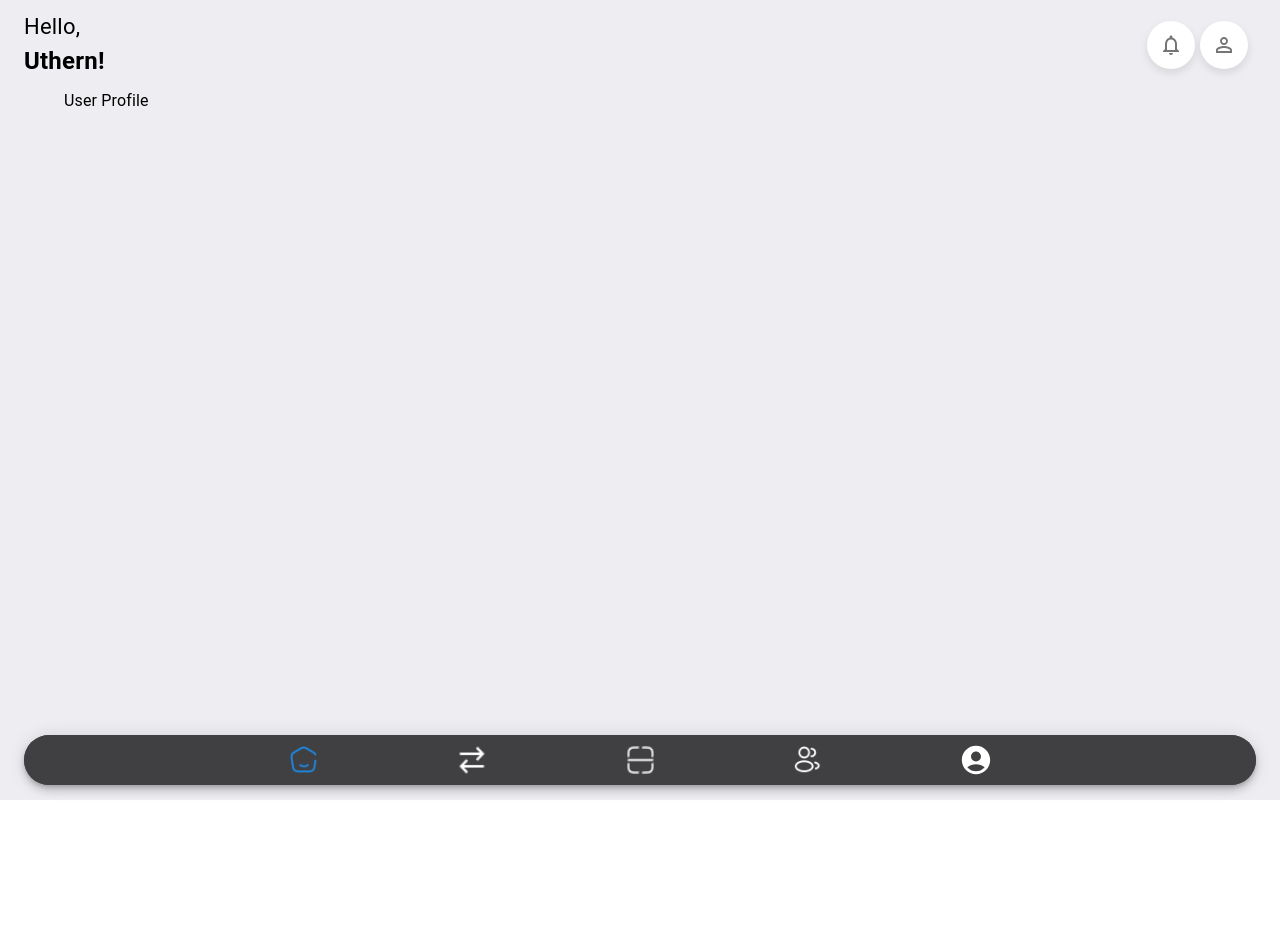
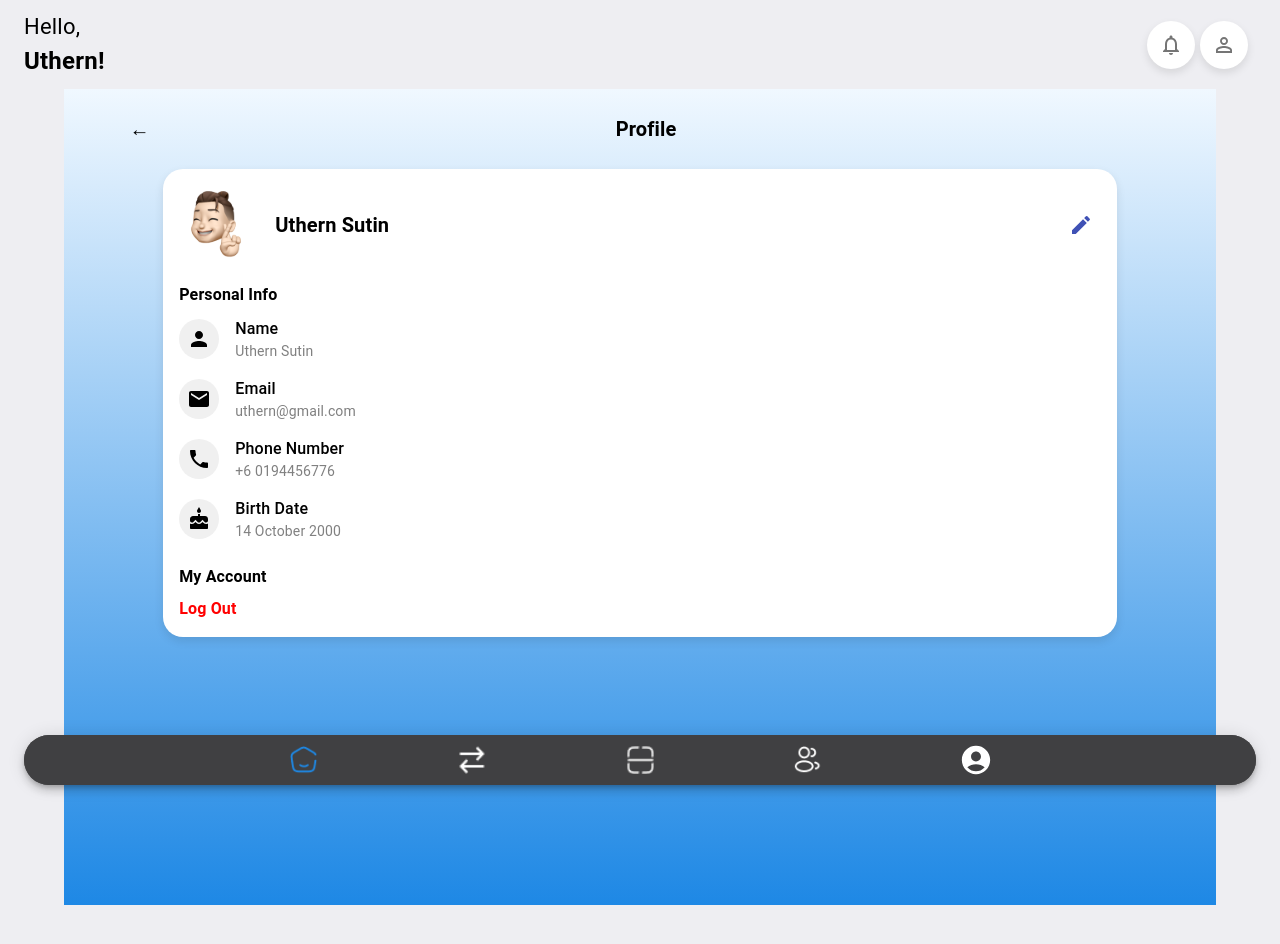
Before and after one commit to Uthern93/Bedak-Bil, a React (Create React App) app: page /profile in a window 1280 px wide. Shown: the top 944 px of the page. Before the commit the page ends 800 px from the top, so only its background shows below. Built offline with nearby package versions, Linux system fonts and the light colour scheme.

Commit message:
added profile page

```diff
--- a/src/views/profile/index.js
+++ b/src/views/profile/index.js
@@ -1,12 +1,177 @@
-import {Typography} from "@mui/material";
+import React from "react";
+import { Typography, Box, Avatar, IconButton } from "@mui/material";
+import EditIcon from "@mui/icons-material/Edit";
+import PersonIcon from "@mui/icons-material/Person";
+import EmailIcon from "@mui/icons-material/Email";
+import PhoneIcon from "@mui/icons-material/Phone";
+import CakeIcon from "@mui/icons-material/Cake";
+
+const Profile = () => {
+    return (
+        <Box
+            sx={{
+                background: "linear-gradient(to bottom, #f0f8ff, #1E88E5)",
+                minHeight: "100vh",
+                display: "flex",
+                flexDirection: "column",
+                alignItems: "center",
+                paddingTop: 2,
+            }}
+        >
+            {/* Header Section */}
+            <Box
+                sx={{
+                    width: "90%",
+                    display: "flex",
+                    alignItems: "center",
+                    justifyContent: "space-between",
+                    mb: 2,
+                }}
+            >
+                <IconButton>
+                    <Typography variant="h6" sx={{ color: "#000" }}>
+                        &#8592;
+                    </Typography>
+                </IconButton>
+                <Typography variant="h6" sx={{ fontWeight: "bold", color: "#000" }}>
+                    Profile
+                </Typography>
+                <Box sx={{ width: "24px" }} /> {/* Empty space for alignment */}
+            </Box>
+
+            {/* Profile Card */}
+            <Box
+                sx={{
+                    background: "#fff",
+                    borderRadius: "20px",
+                    height: "150%",
+                    width: "80%",
+                    padding: 2,
+                    boxShadow: "0px 4px 10px rgba(0,0,0,0.1)",
+                }}
+            >
+                {/* Avatar and Edit Icon */}
+                <Box
+                    sx={{
+                        display: "flex",
+                        alignItems: "center",
+                        justifyContent: "space-between",
+                        mb: 2,
+                    }}
+                >
+                    <Box sx={{ display: "flex", alignItems: "center" }}>
+                        <Avatar
+                            sx={{ width: 80, height: 80 }}
+                            src="profile_pic.svg"
+                            alt="User Avatar"
+                        />
+                        <Typography
+                            variant="h6"
+                            sx={{ ml: 2, fontWeight: "bold", color: "#000" }}
+                        >
+                            Uthern Sutin
+                        </Typography>
+                    </Box>
+                    <IconButton>
+                        <EditIcon sx={{ color: "#3f51b5" }} />
+                    </IconButton>
+                </Box>
+
+                {/* Personal Info Section */}
+                <Typography
+                    variant="subtitle1"
+                    sx={{ fontWeight: "bold", color: "#000", mb: 1 }}
+                >
+                    Personal Info
+                </Typography>
+                {[
+                    {
+                        icon: <PersonIcon sx={{ color: "#000" }} />,
+                        label: "Name",
+                        value: "Uthern Sutin",
+                    },
+                    {
+                        icon: <EmailIcon sx={{ color: "#000" }} />,
+                        label: "Email",
+                        value: "uthern@gmail.com",
+                    },
+                    {
+                        icon: <PhoneIcon sx={{ color: "#000" }} />,
+                        label: "Phone Number",
+                        value: "+6 0194456776",
+                    },
+                    {
+                        icon: <CakeIcon sx={{ color: "#000" }} />,
+                        label: "Birth Date",
+                        value: "14 October 2000",
+                    },
+                ].map((item, index) => (
+                    <Box
+                        key={index}
+                        sx={{
+                            display: "flex",
+                            alignItems: "center",
+                            mb: 2,
+                        }}
+                    >
+                        <Box
+                            sx={{
+                                display: "inline-flex",
+                                alignItems: "center",
+                                justifyContent: "center",
+                                backgroundColor: "#f0f0f0",
+                                width: 40,
+                                height: 40,
+                                borderRadius: "50%",
+                                mr: 2,
+                            }}
+                        >
+                            {item.icon}
+                        </Box>
+                        <Box sx={{ flex: 1 }}>
+                            <Typography
+                                variant="body1"
+                                sx={{ color: "#000", fontWeight: "500" }}
+                            >
+                                {item.label}
+                            </Typography>
+                            <Typography
+                                variant="body2"
+                                sx={{ color: "gray", fontWeight: "400" }}
+                            >
+                                {item.value}
+                            </Typography>
+                        </Box>
+                    </Box>
+                ))}
+
+                {/* Logout Section */}
+                <Typography
+                    variant="body1"
+                    sx={{
+                        mt: 3,
+                        fontWeight: "bold",
+                        color: "#000",
+                    }}
+                >
+                    My Account
+                </Typography>
+                <Typography
+                    variant="body1"
+                    sx={{
+                        mt: 1,
+                        fontWeight: "bold",
+                        color: "red",
+                        cursor: "pointer",
+                    }}
+                >
+                    Log Out
+                </Typography>
+            </Box>
 
 
-const profile = () => {
-    return (
-        <Typography>
-            User Profile
-        </Typography>
+        </Box>
     );
-}
+};
 
-export default profile;
+export default Profile;
```
Also changed, not shown: public/profile_pic.svg (added).
